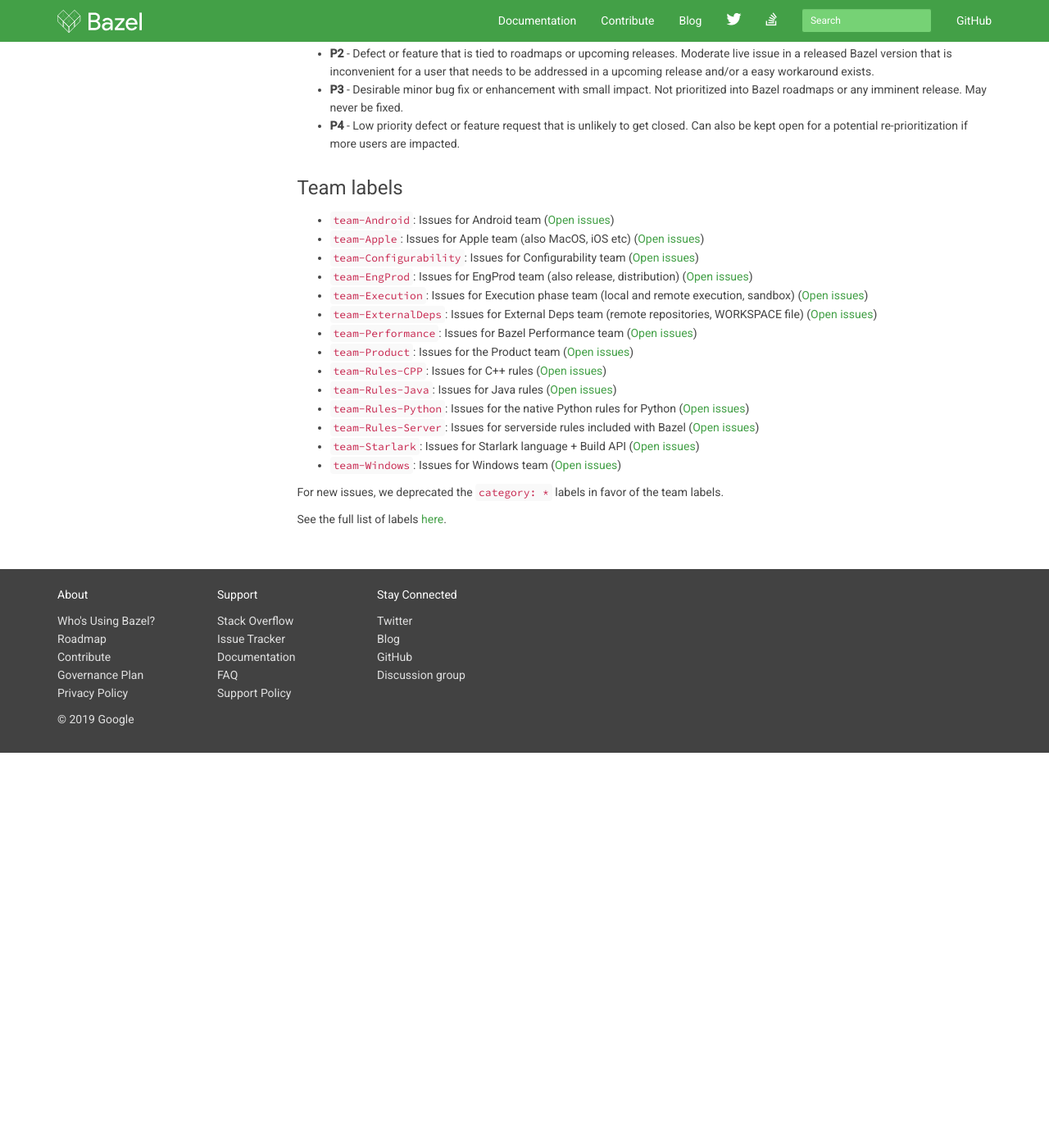
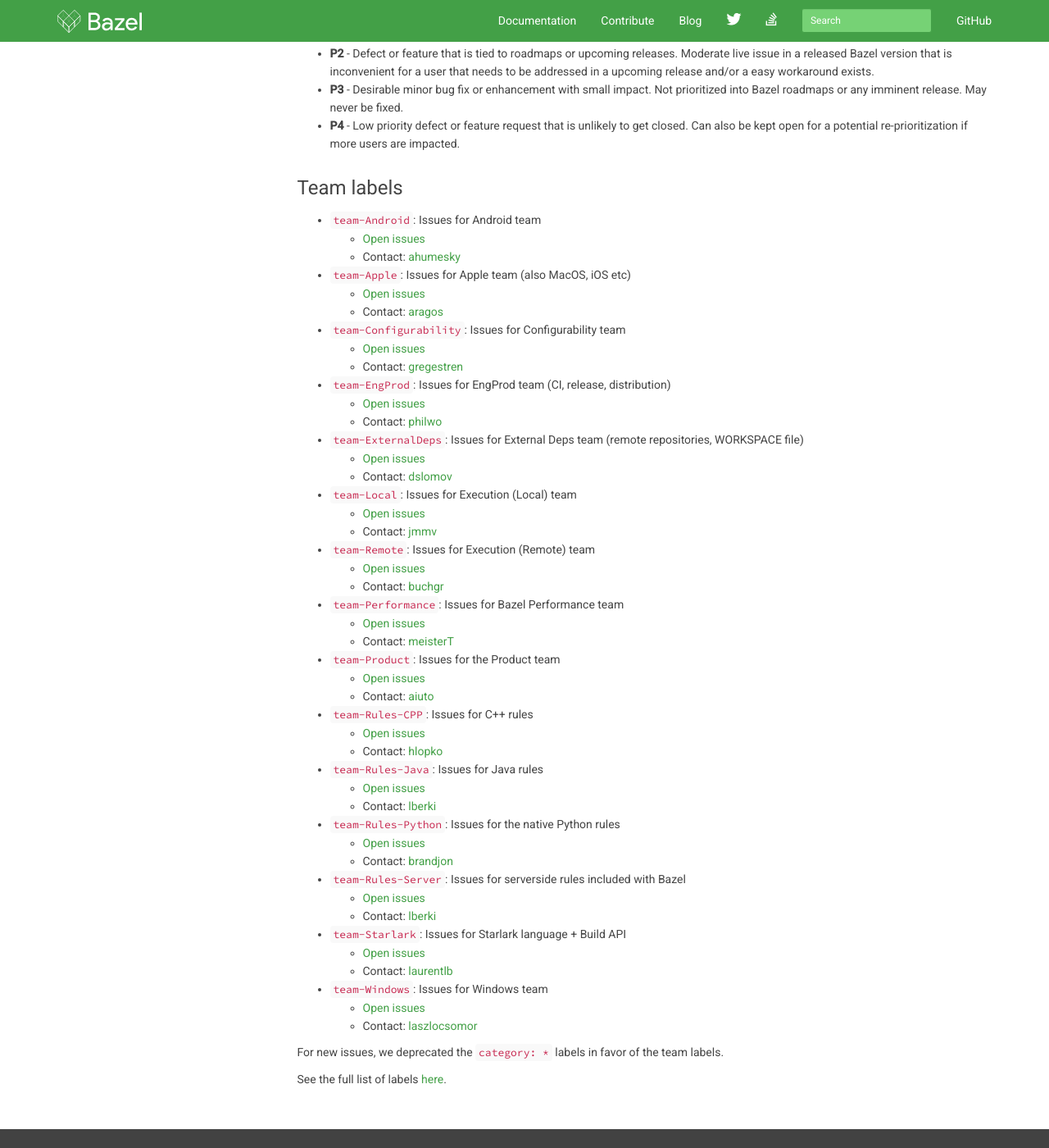
Before and after one commit to bazelbuild/bazel-website, a Jekyll site: the page built from maintainers-guide.md, in a window 1280 px wide and 1400 px high, scrolled down 3043 px. Shown: the whole window at 82% size. Built offline with Jekyll 4.4.1, drawn with Linux system fonts in a browser that asks for light colours; nearby versions of some CDN libraries; library files that are not in the unit come from our copies; comment, search, counter and statistics services are not loaded; before the commit the page ends 3961 px from its top, so only the background shows below that.

Commit message:
Add GH usernames of owners of team-* labels

```diff
--- a/maintainers-guide.md
+++ b/maintainers-guide.md
@@ -189,36 +189,52 @@
 
 ## Team labels
 
-* `team-Android`: Issues for Android team ([Open
-  issues](https://github.com/bazelbuild/bazel/labels/team-Android))
-* `team-Apple`: Issues for Apple team (also MacOS, iOS etc) ([Open
-  issues](https://github.com/bazelbuild/bazel/labels/team-Apple))
-* `team-Configurability`: Issues for Configurability team ([Open
-  issues](https://github.com/bazelbuild/bazel/labels/team-Configurability))
-* `team-EngProd`: Issues for EngProd team (also release, distribution) ([Open
-  issues](https://github.com/bazelbuild/bazel/labels/team-EngProd))
-* `team-Execution`: Issues for Execution phase team (local and remote execution,
-  sandbox) ([Open
-  issues](https://github.com/bazelbuild/bazel/labels/team-Execution))
+* `team-Android`: Issues for Android team
+  * [Open issues](https://github.com/bazelbuild/bazel/labels/team-Android)
+  * Contact: [ahumesky](https://github.com/ahumesky)
+* `team-Apple`: Issues for Apple team (also MacOS, iOS etc)
+  * [Open issues](https://github.com/bazelbuild/bazel/labels/team-Apple)
+  * Contact: [aragos](https://github.com/aragos)
+* `team-Configurability`: Issues for Configurability team
+  * [Open issues](https://github.com/bazelbuild/bazel/labels/team-Configurability)
+  * Contact: [gregestren](https://github.com/gregestren)
+* `team-EngProd`: Issues for EngProd team (CI, release, distribution)
+  * [Open issues](https://github.com/bazelbuild/bazel/labels/team-Engprod)
+  * Contact: [philwo](https://github.com/philwo)
 * `team-ExternalDeps`: Issues for External Deps team (remote repositories,
-  WORKSPACE file) ([Open
-  issues](https://github.com/bazelbuild/bazel/labels/team-ExternalDeps))
-* `team-Performance`: Issues for Bazel Performance team ([Open
-  issues](https://github.com/bazelbuild/bazel/labels/team-Performance))
-* `team-Product`: Issues for the Product team ([Open
-  issues](https://github.com/bazelbuild/bazel/labels/team-Product))
-* `team-Rules-CPP`: Issues for C++ rules ([Open
-  issues](https://github.com/bazelbuild/bazel/labels/team-Rules-CPP))
-* `team-Rules-Java`: Issues for Java rules ([Open
-  issues](https://github.com/bazelbuild/bazel/labels/team-Rules-Java))
-* `team-Rules-Python`: Issues for the native Python rules for Python ([Open
-  issues](https://github.com/bazelbuild/bazel/labels/team-Python))
-* `team-Rules-Server`: Issues for serverside rules included with Bazel ([Open
-  issues](https://github.com/bazelbuild/bazel/labels/team-Server))
-* `team-Starlark`: Issues for Starlark language + Build API ([Open
-  issues](https://github.com/bazelbuild/bazel/labels/team-Starlark))
-* `team-Windows`: Issues for Windows team ([Open
-  issues](https://github.com/bazelbuild/bazel/labels/team-Windows))
+  WORKSPACE file)
+  * [Open issues](https://github.com/bazelbuild/bazel/labels/team-ExternalDeps)
+  * Contact: [dslomov](https://github.com/dslomov)
+* `team-Local`: Issues for Execution (Local) team
+  * [Open issues](https://github.com/bazelbuild/bazel/labels/team-Local)
+  * Contact: [jmmv](https://github.com/jmmv)
+* `team-Remote`: Issues for Execution (Remote) team
+  * [Open issues](https://github.com/bazelbuild/bazel/labels/team-Remote)
+  * Contact: [buchgr](https://github.com/buchgr)
+* `team-Performance`: Issues for Bazel Performance team
+  * [Open issues](https://github.com/bazelbuild/bazel/labels/team-Performance)
+  * Contact: [meisterT](https://github.com/meisterT)
+* `team-Product`: Issues for the Product team
+  * [Open issues](https://github.com/bazelbuild/bazel/labels/team-Product)
+  * Contact: [aiuto](https://github.com/aiuto)
+* `team-Rules-CPP`: Issues for C++ rules
+  * [Open issues](https://github.com/bazelbuild/bazel/labels/team-Rules-CPP)
+  * Contact: [hlopko](https://github.com/hlopko)
+* `team-Rules-Java`: Issues for Java rules
+  * [Open issues](https://github.com/bazelbuild/bazel/labels/team-Rules-Java)
+  * Contact: [lberki](https://github.com/lberki)
+* `team-Rules-Python`: Issues for the native Python rules
+  * [Open issues](https://github.com/bazelbuild/bazel/labels/team-Rules-Python)
+  * Contact: [brandjon](https://github.com/brandjon)
+* `team-Rules-Server`: Issues for serverside rules included with Bazel
+  * [Open issues](https://github.com/bazelbuild/bazel/labels/team-Rules-Server)
+  * Contact: [lberki](https://github.com/lberki)
+* `team-Starlark`: Issues for Starlark language + Build API
+  * [Open issues](https://github.com/bazelbuild/bazel/labels/team-Starlark)
+  * Contact: [laurentlb](https://github.com/laurentlb)
+* `team-Windows`: Issues for Windows team
+  * [Open issues](https://github.com/bazelbuild/bazel/labels/team-Windows)
+  * Contact: [laszlocsomor](https://github.com/laszlocsomor)
 
 For new issues, we deprecated the `category: *` labels in favor of the team labels.
 
```
